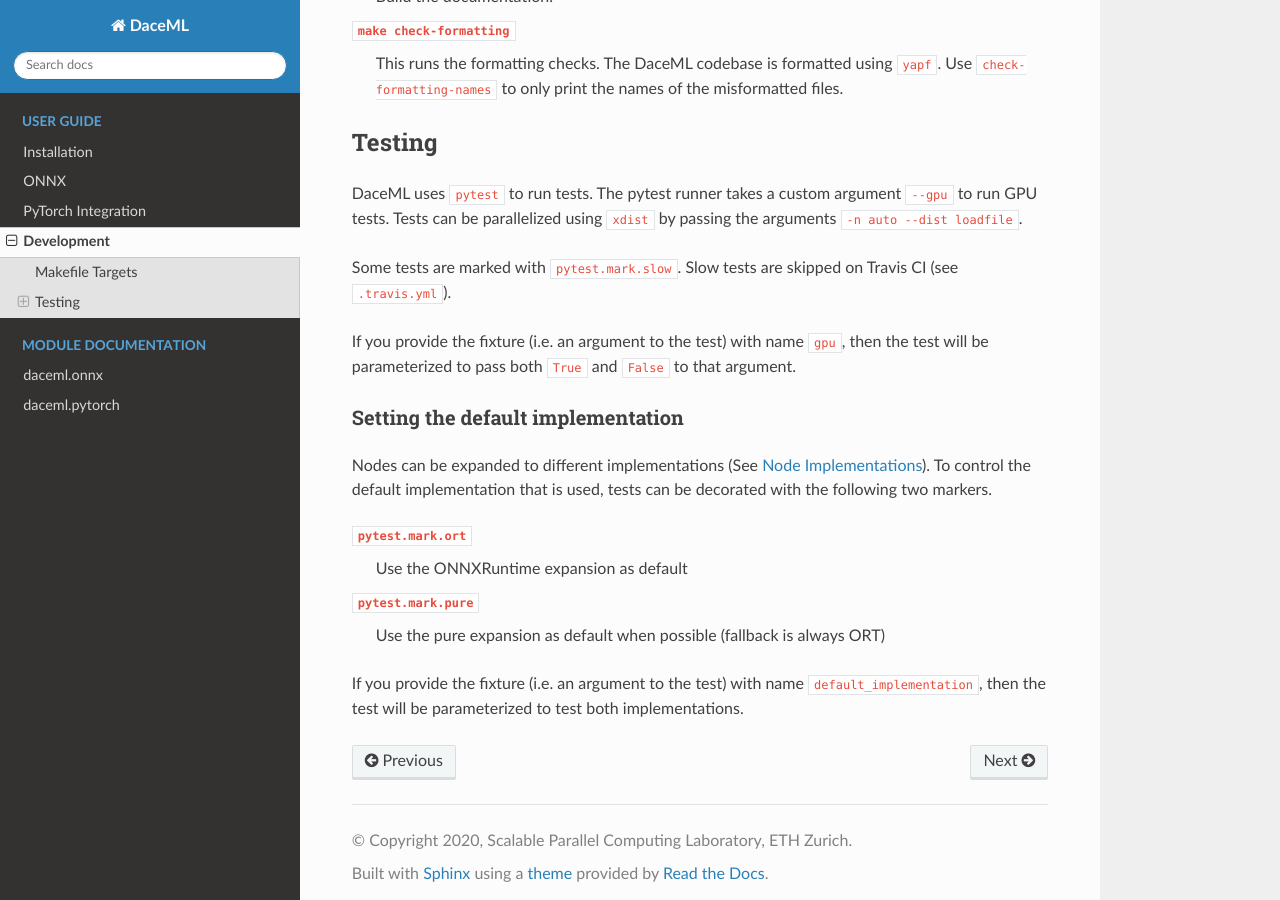
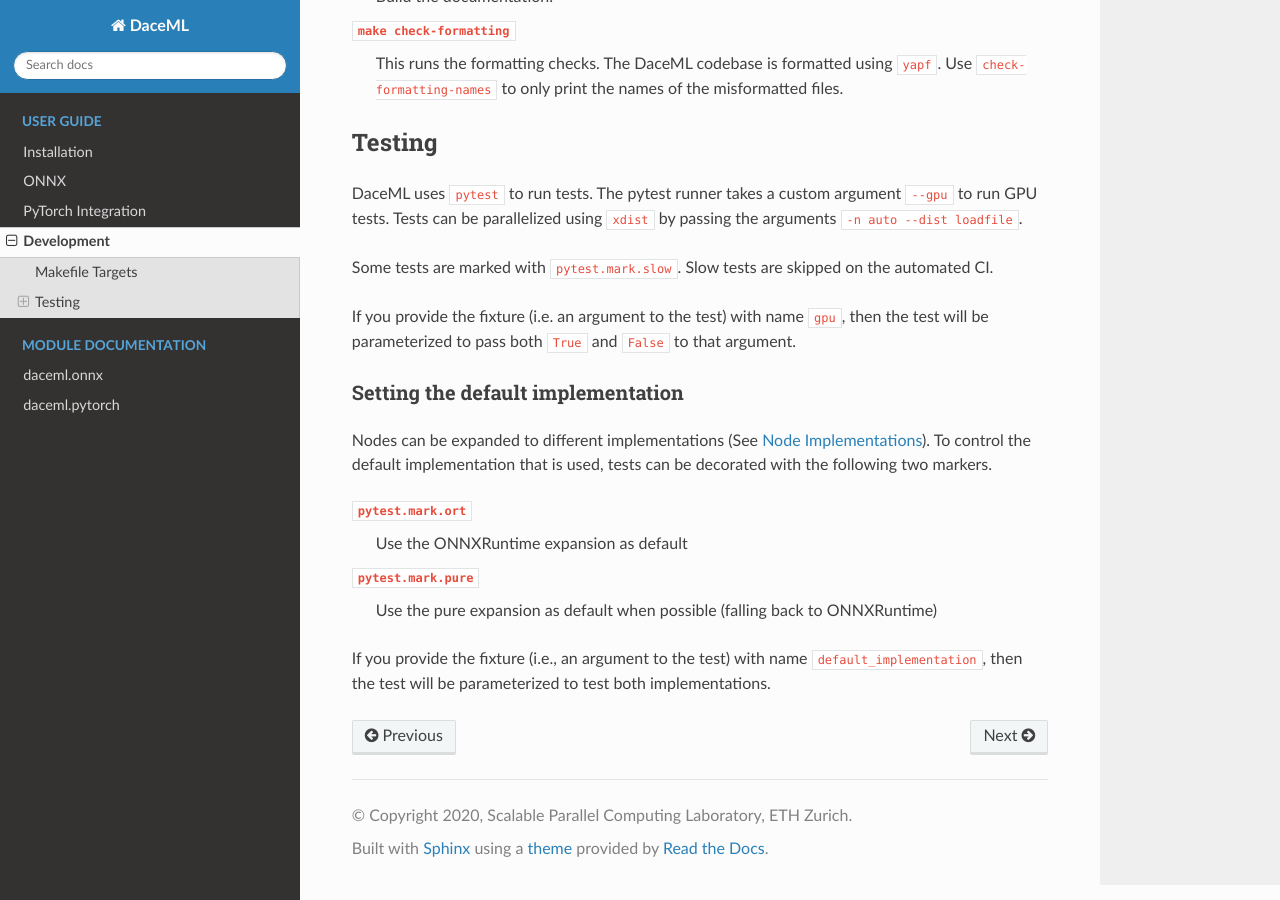
Before and after one commit to spcl/daceml, a Sphinx documentation site: the page built from doc/overviews/development.rst, in a window 1280 px wide and 900 px high, scrolled down 730 px. Built offline with Sphinx 7.4.7 and the Read the Docs theme 2.0.0, drawn with Linux system fonts in a browser that asks for light colours.

Commit message:
Apply suggestions from code review
Co-authored-by: Tal Ben-Nun <tbennun@users.noreply.github.com>

```diff
--- a/doc/overviews/development.rst
+++ b/doc/overviews/development.rst
@@ -32,7 +32,7 @@ Testing
 DaceML uses ``pytest`` to run tests. The pytest runner takes a custom argument ``--gpu`` to run GPU tests.
 Tests can be parallelized using ``xdist`` by passing the arguments ``-n auto --dist loadfile``.
 
-Some tests are marked with ``pytest.mark.slow``. Slow tests are skipped on Travis CI (see ``.travis.yml``).
+Some tests are marked with ``pytest.mark.slow``. Slow tests are skipped on the automated CI.
 
 If you provide the fixture (i.e. an argument to the test) with name ``gpu``, then the test will be parameterized to pass
 both ``True`` and ``False`` to that argument.
@@ -46,7 +46,7 @@ implementation that is used, tests can be decorated with the following two marke
     Use the ONNXRuntime expansion as default
 
 ``pytest.mark.pure``
-    Use the pure expansion as default when possible (fallback is always ORT)
+    Use the pure expansion as default when possible (falling back to ONNXRuntime)
 
-If you provide the fixture (i.e. an argument to the test) with name ``default_implementation``, then the test will be
+If you provide the fixture (i.e., an argument to the test) with name ``default_implementation``, then the test will be
 parameterized to test both implementations.
```
Also changed, not shown: 3 other files.
